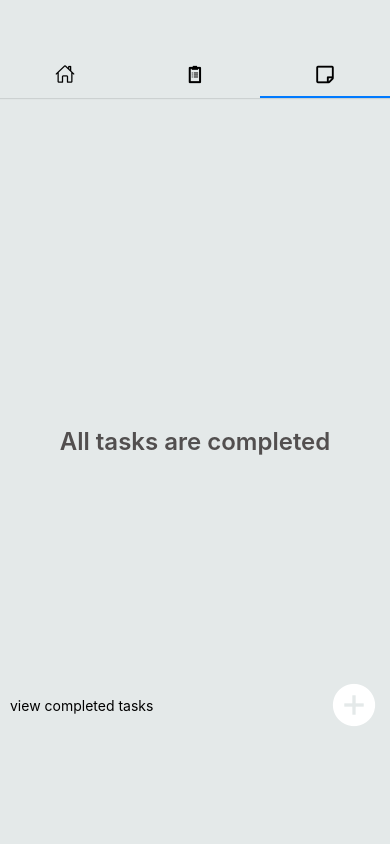
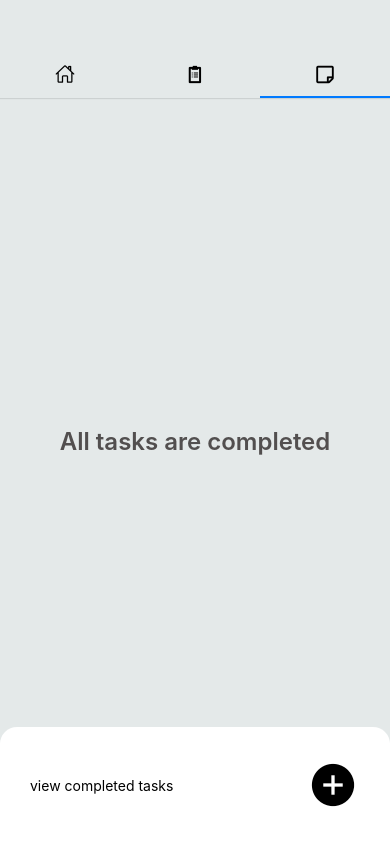
Before and after one commit to Blackmile/TodoAppv2, a React Native app: screen /Todo in a window 390 px wide. Built offline with nearby package versions, Linux system fonts and the light colour scheme.

Commit message:
added redux to manage state

```diff
--- a/src/Todo.js
+++ b/src/Todo.js
@@ -5,34 +5,44 @@ import EmptyList from './components/EmptyList';
 import TodoCard from './components/TodoCard';
 import TodoInput from './components/TodoInput';
 import DoneTask from './components/DoneTask';
+import { useSelector, useDispatch } from 'react-redux';
+import { addTodo, deleteTodo, addCompleted } from '../slices/todoSlice';
 
 const Todo = () => {
 
-  const [taskItems, setTaskItems] = useState([])
+  // const [taskItems, setTaskItems] = useState([])
   const [modalVisible, setModalVisible] = useState(false);
   const [isVisible, setIsVisible] = useState(false)
+
+  const todos = useSelector(state => state.todos.todos);
+  const complet = useSelector(state => state.doneTodos.doneTodos)
+  const dispatch = useDispatch();
+  console.log(complet)
   const [count, setCount] = useState([])
+
   const handleAddTask = (task) => {
-      setTaskItems((currTask) => [...currTask, {text: task, id: Math.random().toString()}])
+      // setTaskItems((currTask) => [...currTask, {text: task, id: Math.random().toString(), date: Date().toString()  }])
       setModalVisible(!modalVisible)
   }
 
   const deleteTask = (id) => {
-    setTaskItems(currTask => (currTask.filter((task) => task.id !== id)))
+    // setTaskItems(currTask => (currTask.filter((task) => task.id !== id)))
+    dispatch(deleteTodo(id))
     alert('you deleted task')
   }
 
   const completeTask = (id, text) => {
-    setCount((currTask) => [...currTask, {text, id}] )
-    setTaskItems(currTask => (currTask.filter((task) => task.id !== id)))
+    dispatch(deleteTodo(id))
+    dispatch(addCompleted({id, text}))
+    // setCount((currTask) => [...currTask, {text, id}] )
   }
 
 
 
   return (
     <View style={styles.container}>
-      <FlatList ListEmptyComponent={<EmptyList/>} data={[...taskItems].reverse()} renderItem={({item}) => (<TodoCard id={item.id} text={item.text} onDelete={deleteTask} onCheck={completeTask} />)}
-      contentContainerStyle={taskItems.length === 0 && {flex: 1}} />
+      <FlatList ListEmptyComponent={<EmptyList/>} data={[...todos].reverse()} renderItem={({item}) => (<TodoCard id={item.id} text={item.text} date={item.date} onDelete={deleteTask} onCheck={completeTask} />)}
+      contentContainerStyle={todos.length === 0 && {flex: 1}} />
       <View style={styles.footer} >
         <View style={styles.doneTask} >
           <Pressable onPress={() => {setIsVisible(true)}}>
@@ -41,11 +51,11 @@ const Todo = () => {
         </View>
         <View style={styles.addBtn}>
           <Pressable onPress={()=>{setModalVisible(true)} }>
-            <Ionicons name="add-circle-sharp" size={52} color="white" />
+            <Ionicons name="add-circle-sharp" size={52} color="black" />
           </Pressable>
         </View>
       </View>
-      <DoneTask onOpen={isVisible} onClose ={() => setIsVisible(false)} numTask={count.length}/>
+      <DoneTask onOpen={isVisible} onClose ={() => setIsVisible(false)} numTask={complet.length}/>
       <TodoInput onCancel={() => setModalVisible(false)} onDone={handleAddTask} onVisible={modalVisible} onRequest={() => setModalVisible(false)}  />
     </View>
   )
@@ -59,16 +69,19 @@ const styles = StyleSheet.create({
     flex: 1,
   },
   addBtn:{
-    right: 30,
+    right: 1,
   },
   footer: {
     flexDirection: 'row',
     justifyContent:'space-between',
     alignItems:'center',
-    width: 400,
+    width: '100%',
     position: 'absolute',
-    bottom: 100,
-    margin: 10,
+    bottom: 0,
+    backgroundColor: '#fff',
+    padding: 30,
+    borderTopLeftRadius: 17,
+    borderTopRightRadius: 17,
   },
   doneTask: {},
 
```
